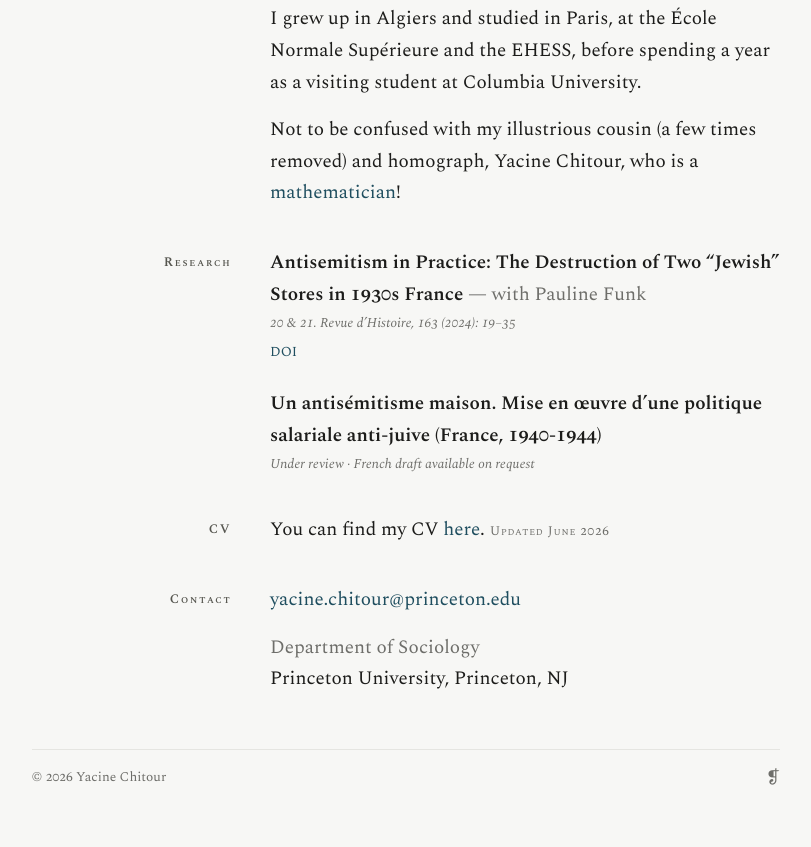
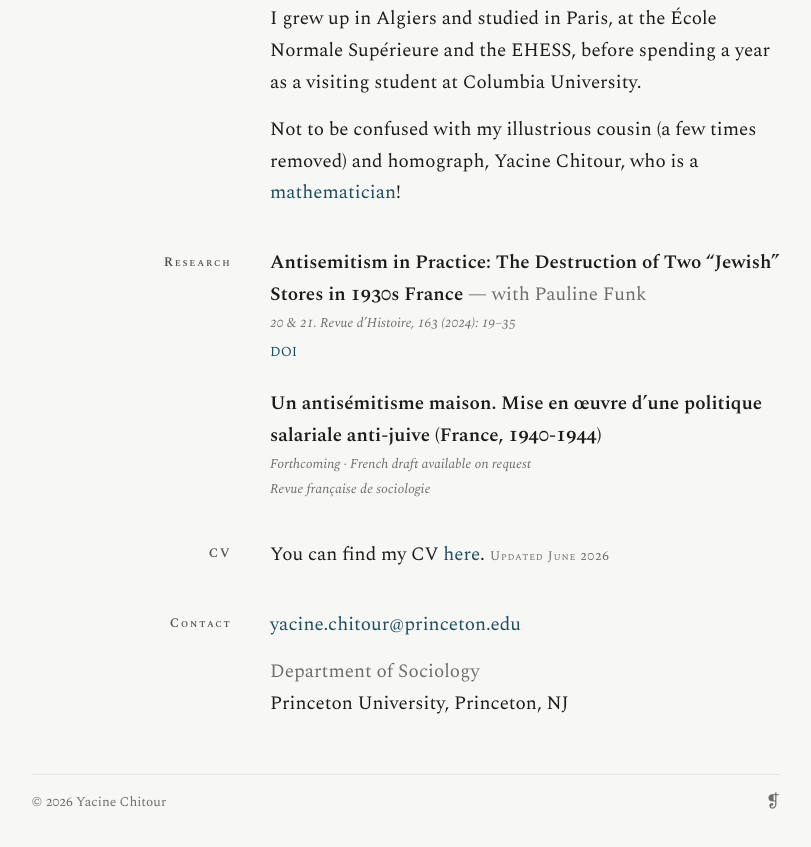
Before and after one commit to myacinechitour/myacinechitour.github.io, a plain HTML site: page index.html in a window 1280 px wide. Shown: the part 698-1545 px from the top of the page, without its empty margins (234-1045 px from the left). Drawn offline with nearby package versions, Linux system fonts and the light colour scheme.

Commit message:
Update index.html

```diff
--- a/index.html
+++ b/index.html
@@ -189,7 +189,8 @@
       </div>
       <div class="paper">
         <span class="title">Un antisémitisme maison. Mise en œuvre d’une politique salariale anti-juive (France, 1940-1944)</span>
-        <span class="note"><span class="en">Under review · French draft available on request</span><span class="fr">Soumis</span></span>
+        <span class="note"><span class="en">Forthcoming · French draft available on request</span><span class="fr">Accepté · à paraître</span></span>
+        <span class="note">Revue française de sociologie</span>
       </div>
     </div>
   </section>
```
